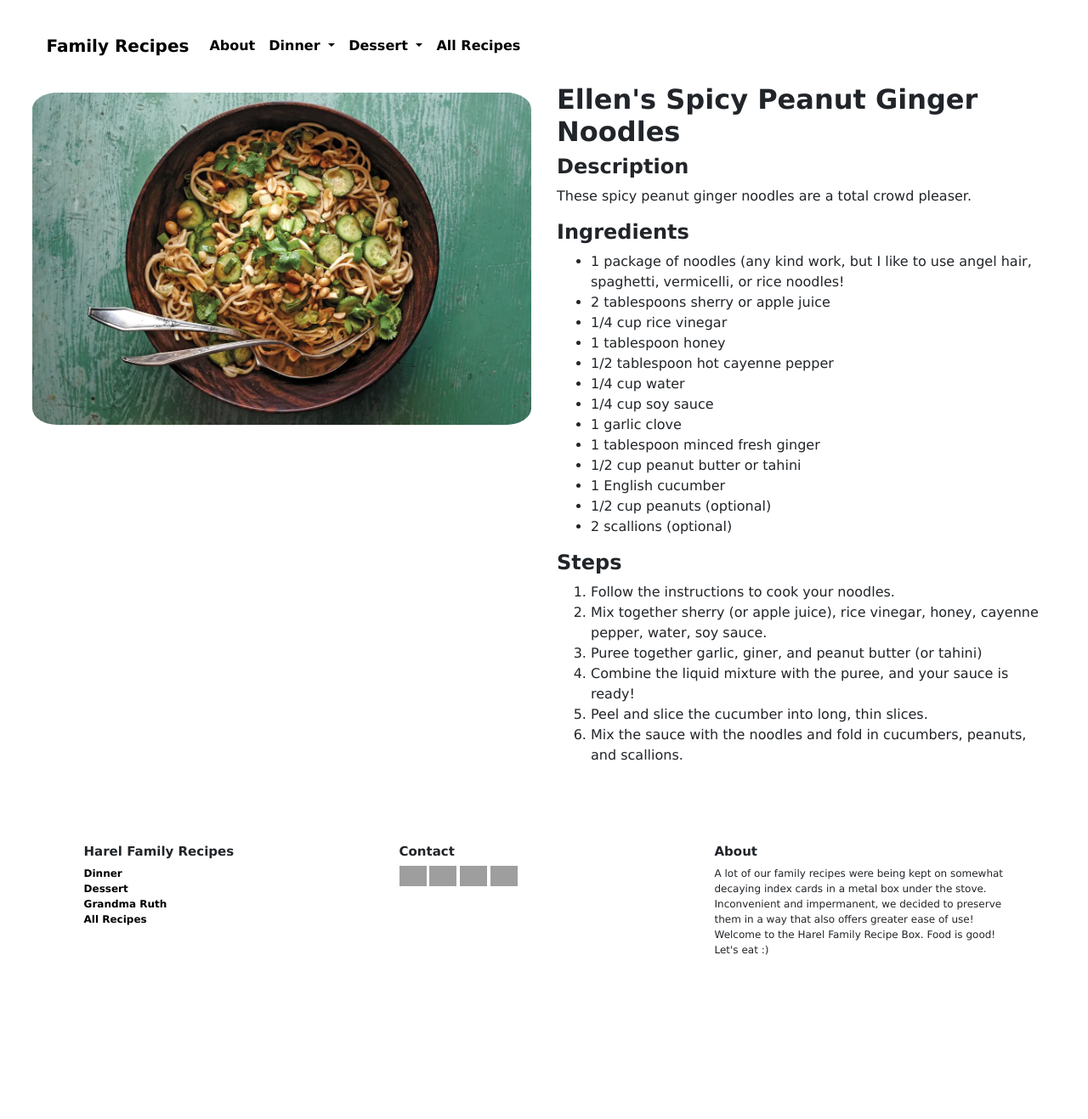
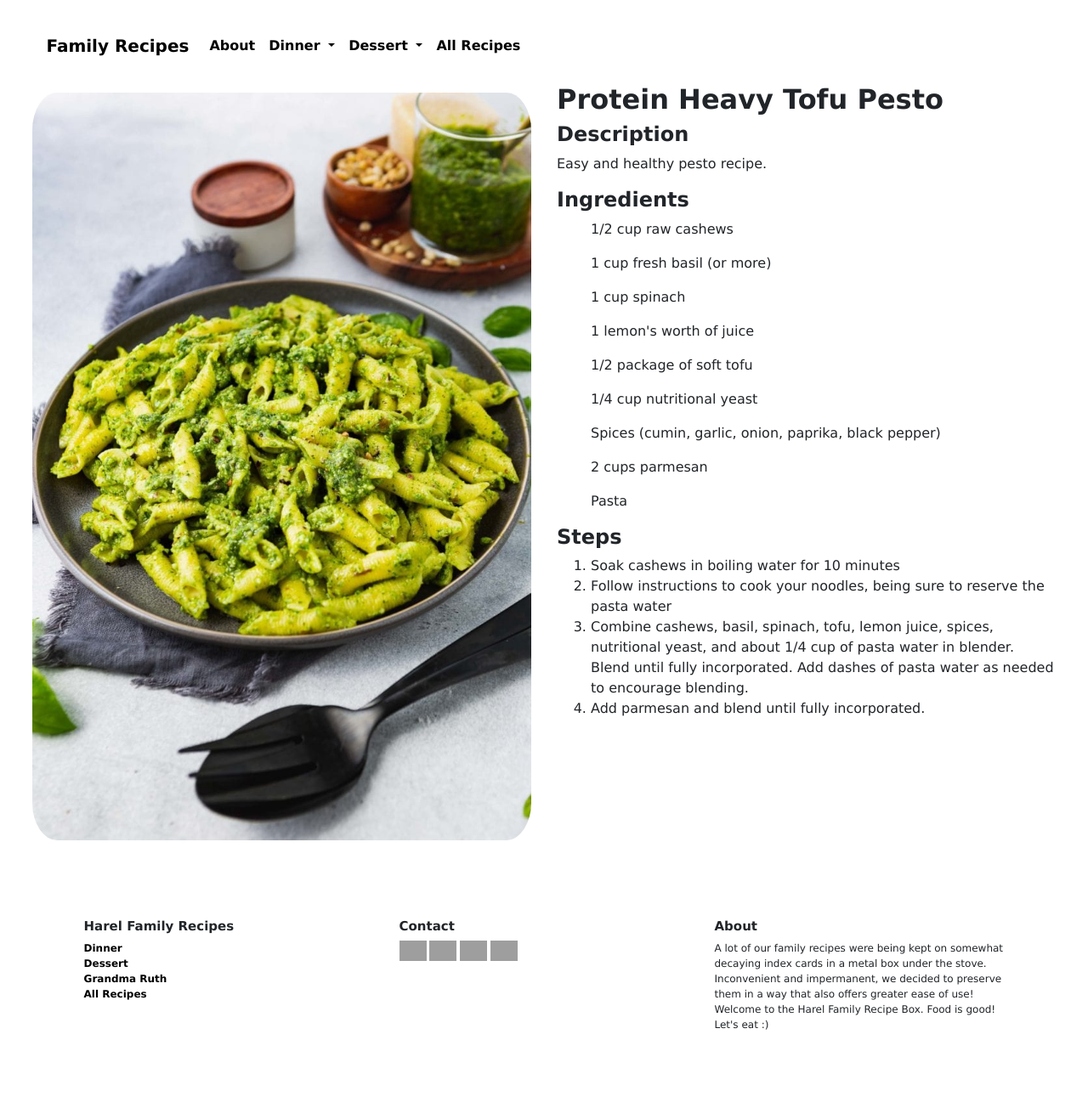
Before and after one commit to sarahmay-harel/harel-recipes, a Jekyll site: the page built from recipes/tofu-pesto.html, in a window 1280 px wide. Shown: the whole page at 85% size. Built offline with Jekyll 4.4.1, drawn with Linux system fonts in a browser that asks for light colours; before the commit the page ends 1229 px from its top, so only the background shows below that; grey boxes are pictures that could not be loaded.

Commit message:
Add pesto image and recipe

```diff
--- a/recipes/tofu-pesto.html
+++ b/recipes/tofu-pesto.html
@@ -1,5 +1,5 @@
 ---
-title: Spicy Peanut Ginger Noodles
+title: Protein Heavy Tofu Pesto
 layout: recipe
 ---
 
@@ -7,38 +7,31 @@ layout: recipe
     <hr class="hr">
     <div class="row">
         <div class="col-md-6 col-sm-12 pb-3">
-        <img src="../images/peanut_noodles.jpg" alt="Spicy Peanut Ginger Noodles" class="recipe-hero-image">
+        <img src="../images/pesto.jpeg" alt="Pesto" class="recipe-hero-image">
     </div>
     <div class="col-md-6 col-sm-12">
         <div class="recipe">
-            <h1>Ellen's Spicy Peanut Ginger Noodles</h1>
+            <h1>Protein Heavy Tofu Pesto</h1>
             <h2>Description</h2>
-            <p>These spicy peanut ginger noodles are a total crowd pleaser.</p>
+            <p>Easy and healthy pesto recipe.</p>
             <h2>Ingredients</h2>
             <ul>
-                <li>1 package of noodles (any kind work, but I like to use angel hair, spaghetti, vermicelli, or rice
-                    noodles!</li>
-                <li>2 tablespoons sherry or apple juice</li>
-                <li>1/4 cup rice vinegar</li>
-                <li>1 tablespoon honey</li>
-                <li>1/2 tablespoon hot cayenne pepper</li>
-                <li>1/4 cup water</li>
-                <li>1/4 cup soy sauce</li>
-                <li>1 garlic clove</li>
-                <li>1 tablespoon minced fresh ginger</li>
-                <li>1/2 cup peanut butter or tahini</li>
-                <li>1 English cucumber</li>
-                <li>1/2 cup peanuts (optional)</li>
-                <li>2 scallions (optional)</li>
+                <p>1/2 cup raw cashews</p>
+                <p>1 cup fresh basil (or more)</p>
+                <p>1 cup spinach</p>
+                <p>1 lemon's worth of juice</p>
+                <p>1/2 package of soft tofu</p>
+                <p>1/4 cup nutritional yeast</p>
+                <p>Spices (cumin, garlic, onion, paprika, black pepper)</p>
+                <p>2 cups parmesan</p>
+                <p>Pasta</p>
             </ul>
             <h2>Steps</h2>
             <ol>
-                <li>Follow the instructions to cook your noodles.</li>
-                <li>Mix together sherry (or apple juice), rice vinegar, honey, cayenne pepper, water, soy sauce.</li>
-                <li>Puree together garlic, giner, and peanut butter (or tahini)</li>
-                <li>Combine the liquid mixture with the puree, and your sauce is ready!</li>
-                <li>Peel and slice the cucumber into long, thin slices.</li>
-                <li>Mix the sauce with the noodles and fold in cucumbers, peanuts, and scallions.</li>
+                <li>Soak cashews in boiling water for 10 minutes</li>
+                <li>Follow instructions to cook your noodles, being sure to reserve the pasta water</li>
+                <li>Combine cashews, basil, spinach, tofu, lemon juice, spices, nutritional yeast, and about 1/4 cup of pasta water in blender. Blend until fully incorporated. Add dashes of pasta water as needed to encourage blending.</li>
+                <li>Add parmesan and blend until fully incorporated.</li>
             </ol>
         </div>
     </div>
```
Also changed, not shown: images/pesto.jpeg (added).
